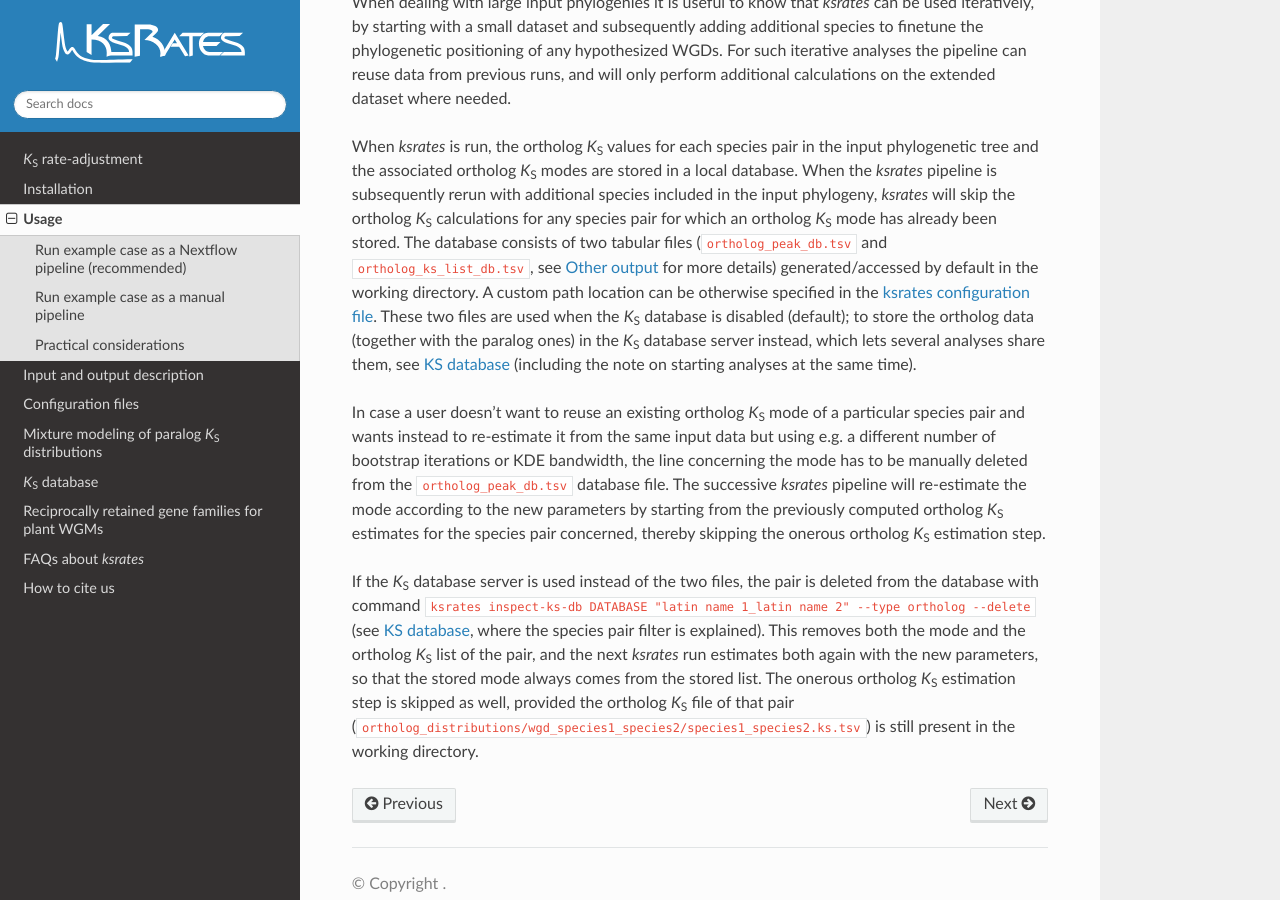
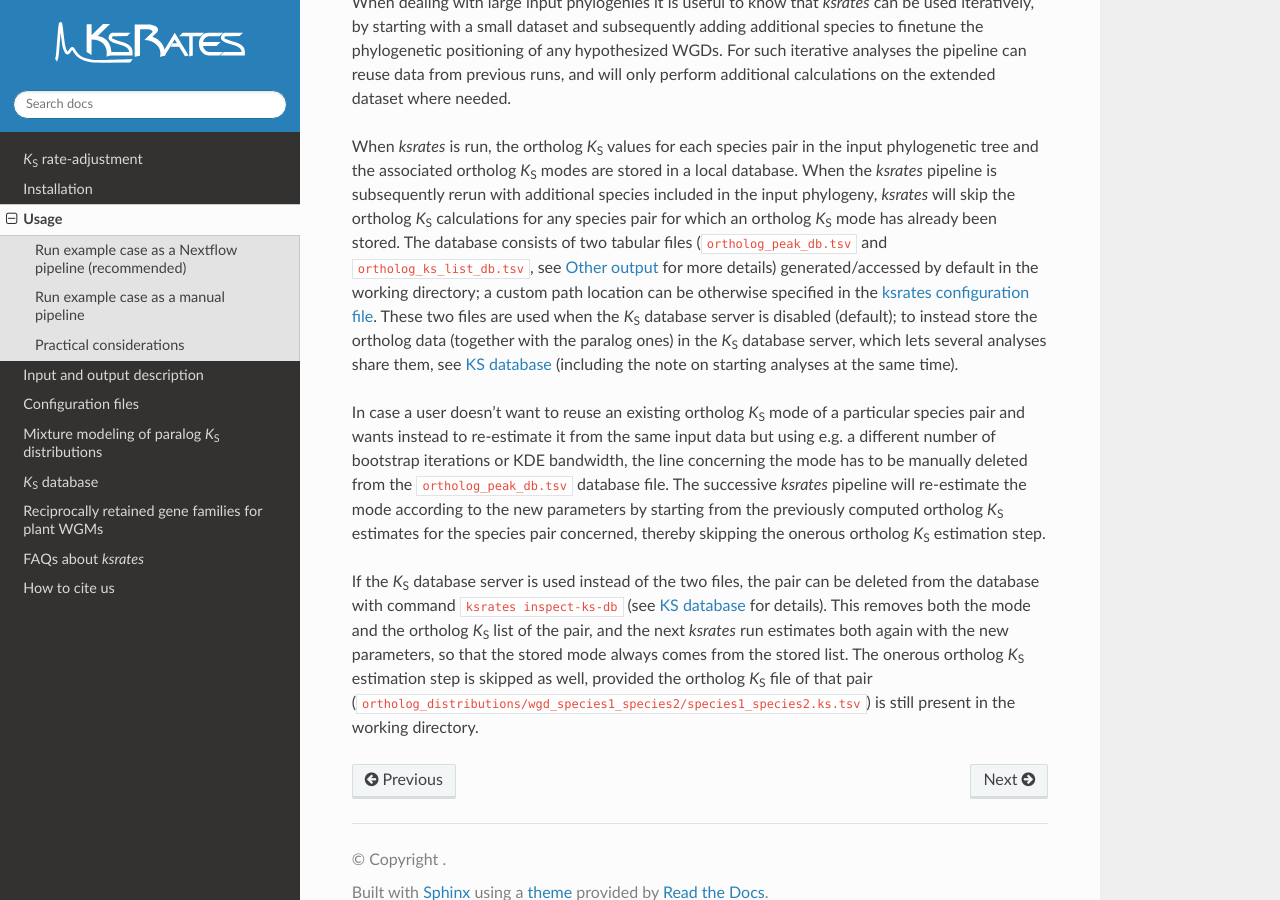
Before and after one commit to VIB-PSB/ksrates, a Sphinx documentation site: the page built from docs/usage.rst, in a window 1280 px wide and 900 px high, scrolled down 6526 px. Built offline with Sphinx 7.4.7 and the Read the Docs theme 3.1.0, drawn with Linux system fonts in a browser that asks for light colours.

Commit message:
Clarify and shorten usage docs

```diff
--- a/docs/usage.rst
+++ b/docs/usage.rst
@@ -205,8 +205,8 @@
 For such iterative analyses the pipeline can reuse data from previous runs, and will only perform additional calculations on the extended dataset where needed.
 
 When *ksrates* is run, the ortholog *K*:sub:`S` values for each species pair in the input phylogenetic tree and the associated ortholog *K*:sub:`S` modes are stored in a local database.
-When the *ksrates* pipeline is subsequently rerun with additional species included in the input phylogeny, *ksrates* will skip the ortholog *K*:sub:`S` calculations for any species pair for which an ortholog *K*:sub:`S` mode has already been stored. The database consists of two tabular files (``ortholog_peak_db.tsv`` and ``ortholog_ks_list_db.tsv``, see :ref:`other_output` for more details) generated/accessed by default in the working directory. A custom path location can be otherwise specified in the :ref:`pipeline_config_section`. These two files are used when the *K*:sub:`S` database is disabled (default); to store the ortholog data (together with the paralog ones) in the *K*:sub:`S` database server instead, which lets several analyses share them, see :ref:`ks_database` (including the note on starting analyses at the same time).
+When the *ksrates* pipeline is subsequently rerun with additional species included in the input phylogeny, *ksrates* will skip the ortholog *K*:sub:`S` calculations for any species pair for which an ortholog *K*:sub:`S` mode has already been stored. The database consists of two tabular files (``ortholog_peak_db.tsv`` and ``ortholog_ks_list_db.tsv``, see :ref:`other_output` for more details) generated/accessed by default in the working directory; a custom path location can be otherwise specified in the :ref:`pipeline_config_section`. These two files are used when the *K*:sub:`S` database server is disabled (default); to instead store the ortholog data (together with the paralog ones) in the *K*:sub:`S` database server, which lets several analyses share them, see :ref:`ks_database` (including the note on starting analyses at the same time).
 
 In case a user doesn't want to reuse an existing ortholog *K*:sub:`S` mode of a particular species pair and wants instead to re-estimate it from the same input data but using e.g. a different number of bootstrap iterations or KDE bandwidth, the line concerning the mode has to be manually deleted from the ``ortholog_peak_db.tsv`` database file. The successive *ksrates* pipeline will re-estimate the mode according to the new parameters by starting from the previously computed ortholog *K*:sub:`S` estimates for the species pair concerned, thereby skipping the onerous ortholog *K*:sub:`S` estimation step.
 
-If the *K*:sub:`S` database server is used instead of the two files, the pair is deleted from the database with command ``ksrates inspect-ks-db DATABASE "latin name 1_latin name 2" --type ortholog --delete`` (see :ref:`ks_database`, where the species pair filter is explained). This removes both the mode and the ortholog *K*:sub:`S` list of the pair, and the next *ksrates* run estimates both again with the new parameters, so that the stored mode always comes from the stored list. The onerous ortholog *K*:sub:`S` estimation step is skipped as well, provided the ortholog *K*:sub:`S` file of that pair (``ortholog_distributions/wgd_species1_species2/species1_species2.ks.tsv``) is still present in the working directory.
+If the *K*:sub:`S` database server is used instead of the two files, the pair can be deleted from the database with command ``ksrates inspect-ks-db`` (see :ref:`ks_database` for details). This removes both the mode and the ortholog *K*:sub:`S` list of the pair, and the next *ksrates* run estimates both again with the new parameters, so that the stored mode always comes from the stored list. The onerous ortholog *K*:sub:`S` estimation step is skipped as well, provided the ortholog *K*:sub:`S` file of that pair (``ortholog_distributions/wgd_species1_species2/species1_species2.ks.tsv``) is still present in the working directory.
```
